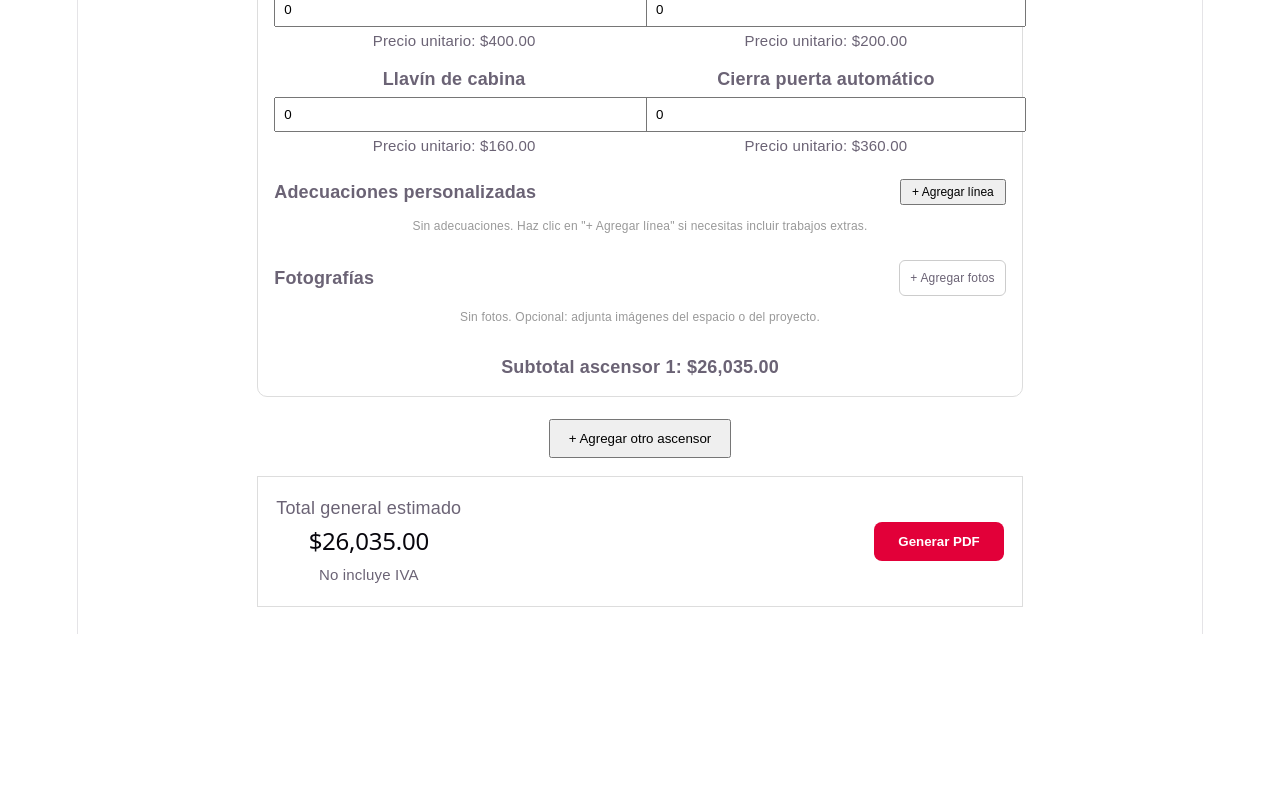
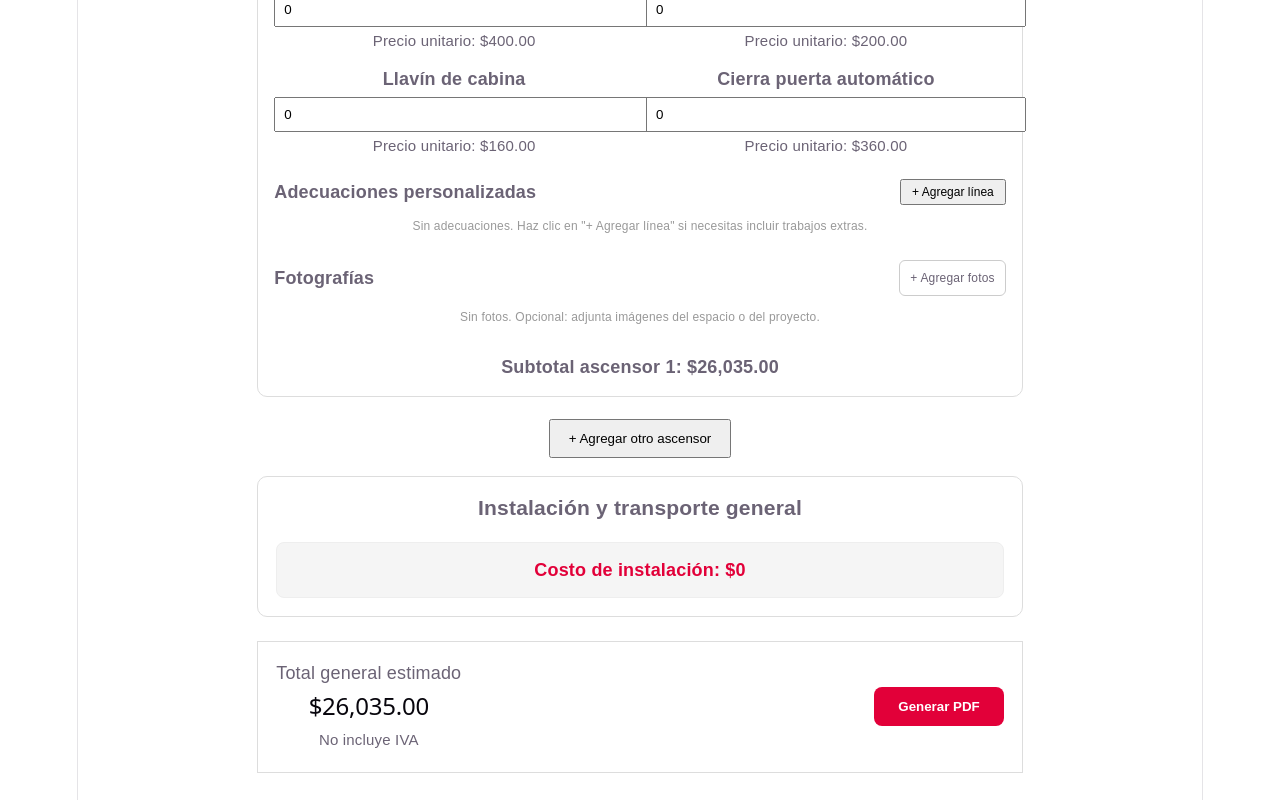
Before and after one commit to domenicamerinoguzman-sketch/ensa-cotizador, a React (Vite) app: page / in a window 1280 px wide. Shown: the part 970-1770 px from the top of the page. Before the commit the page ends 1604 px from the top, so only its background shows below. Built offline with nearby package versions, Linux system fonts and the light colour scheme.

Commit message:
COSTO CUENCA

```diff
--- a/src/App.jsx
+++ b/src/App.jsx
@@ -228,14 +228,21 @@ export default function App() {
   };
 
   const filasInstalacionGeneral = () => {
-    if (esCuenca || !form.instalacionGeneral) return [];
+    if (esCuenca) {
+      return [["Costo de instalación", "1", fmt(0)]];
+    }
+
+    if (!form.instalacionGeneral) return [];
+
     const filas = [
       ["Instalación y montaje (de 2 a 3 días)", "1", fmt(form.montajeGeneral || 0)],
       ["Pruebas, ajustes, puesta en marcha y capacitación", "1", fmt(form.pruebasGeneral || 0)],
     ];
+
     if (form.transporteGeneral) {
       filas.push([`Transporte equipos Cuenca - ${ciudadFinal}`, "1", fmt(parseFloat(form.transporteGeneral) || 0)]);
     }
+
     return filas;
   };
 
@@ -1009,31 +1016,68 @@ export default function App() {
         + Agregar otro ascensor
       </button>
 
-      {!esCuenca && (
       <section style={{ marginBottom: 24, padding: 18, border: "1px solid #ddd", borderRadius: 10 }}>
         <h3 style={{ marginTop: 0 }}>Instalación y transporte general</h3>
+
+        {esCuenca ? (
+          <div
+            style={{
+              padding: 14,
+              background: "#f5f5f5",
+              borderRadius: 8,
+              fontWeight: 700,
+              color: "#e20039",
+              border: "1px solid #eee",
+            }}
+          >
+            Costo de instalación: $0
+          </div>
+        ) : (
+          <>
             <label style={{ display: "flex", alignItems: "center", gap: 8, marginBottom: 14 }}>
-            <input type="checkbox" checked={form.instalacionGeneral || false} onChange={(e) => setCampo("instalacionGeneral", e.target.checked)} />
+              <input
+                type="checkbox"
+                checked={form.instalacionGeneral || false}
+                onChange={(e) => setCampo("instalacionGeneral", e.target.checked)}
+              />
               Incluir instalación, pruebas y transporte
             </label>
+
             {form.instalacionGeneral && (
               <div style={{ display: "grid", gridTemplateColumns: "1fr 1fr 1fr", gap: 16 }}>
                 <div>
                   <label style={{ display: "block", marginBottom: 6, fontWeight: 600 }}>Instalación y montaje ($)</label>
-                <input type="number" value={form.montajeGeneral || 400} onChange={(e) => setCampo("montajeGeneral", Number(e.target.value))} style={{ width: "100%", padding: 10, boxSizing: "border-box" }} />
+                  <input
+                    type="number"
+                    value={form.montajeGeneral || 400}
+                    onChange={(e) => setCampo("montajeGeneral", Number(e.target.value))}
+                    style={{ width: "100%", padding: 10, boxSizing: "border-box" }}
+                  />
                 </div>
                 <div>
                   <label style={{ display: "block", marginBottom: 6, fontWeight: 600 }}>Pruebas y puesta en marcha ($)</label>
-                <input type="number" value={form.pruebasGeneral || 120} onChange={(e) => setCampo("pruebasGeneral", Number(e.target.value))} style={{ width: "100%", padding: 10, boxSizing: "border-box" }} />
+                  <input
+                    type="number"
+                    value={form.pruebasGeneral || 120}
+                    onChange={(e) => setCampo("pruebasGeneral", Number(e.target.value))}
+                    style={{ width: "100%", padding: 10, boxSizing: "border-box" }}
+                  />
                 </div>
                 <div>
                   <label style={{ display: "block", marginBottom: 6, fontWeight: 600 }}>Transporte a otra ciudad ($)</label>
-                <input type="number" placeholder="Ej: 650" value={form.transporteGeneral || ""} onChange={(e) => setCampo("transporteGeneral", e.target.value)} style={{ width: "100%", padding: 10, boxSizing: "border-box" }} />
+                  <input
+                    type="number"
+                    placeholder="Ej: 650"
+                    value={form.transporteGeneral || ""}
+                    onChange={(e) => setCampo("transporteGeneral", e.target.value)}
+                    style={{ width: "100%", padding: 10, boxSizing: "border-box" }}
+                  />
                 </div>
               </div>
             )}
+          </>
+        )}
       </section>
-      )}
 
       <div style={{ display: "flex", justifyContent: ascensores.length === 1 ? "space-between" : "flex-end", alignItems: "center", padding: 18, border: "1px solid #ddd", gap: 16 }}>
         {ascensores.length === 1 && (
```
Lines whose indentation alone changed are shown as unchanged.
